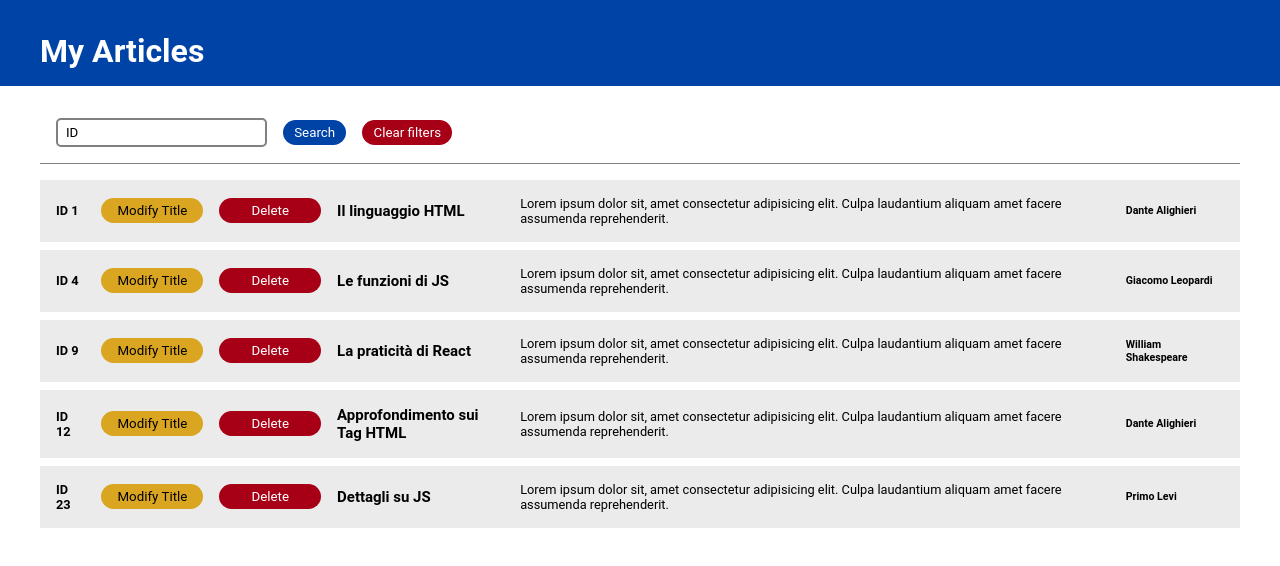
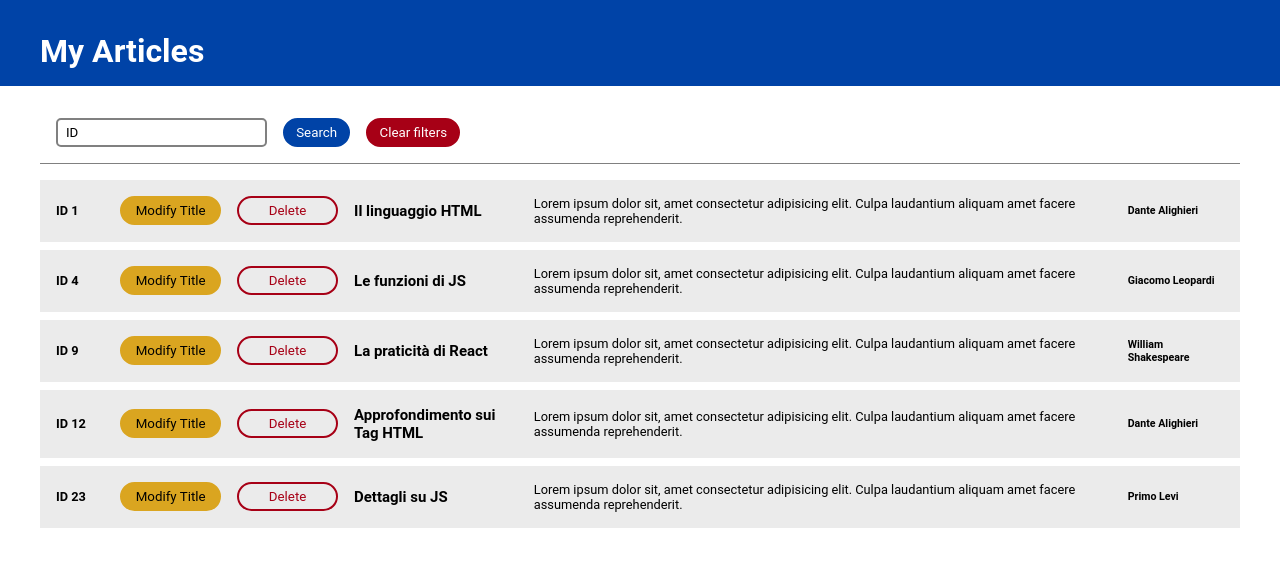
Before and after one commit to CamilloRosanio/react-form, a React (Vite) app: page / in a window 1280 px wide. Shown: the top 566 px of the page. Built offline with nearby package versions, Linux system fonts and the light colour scheme.

Commit message:
update del CSS

```diff
--- a/src/components/Main.jsx
+++ b/src/components/Main.jsx
@@ -35,7 +35,7 @@ function Main() {
 
     // MODIFY TITLE
     const modifyTitle = () => {
-        console.log('modify title');
+        newTitle = prompt('Assign a new Title');
     }
 
 
--- a/src/index.css
+++ b/src/index.css
@@ -30,7 +30,7 @@ header {
 }
 
 .button {
-  border: none;
+  border: 2px solid rgb(0, 67, 167);
   border-radius: 15px;
   background-color: rgb(0, 67, 167);
   color: white;
@@ -39,10 +39,13 @@ header {
 }
 
 .button.red {
-  background-color: rgb(167, 0, 22);
+  background-color: transparent;
+  color: rgb(167, 0, 22);
+  border: 2px solid rgb(167, 0, 22);
 }
 
 .button.gold {
+  border: 2px solid goldenrod;
   background-color: goldenrod;
   color: black;
 }
@@ -68,6 +71,12 @@ header {
   padding: 0.3rem 0.5rem;
 }
 
+.inputsContainer .button.red {
+  background-color: rgb(167, 0, 22);
+  color: white;
+  border: 2px solid rgb(167, 0, 22);
+}
+
 
 
 /******************************************
@@ -87,7 +96,7 @@ header {
 
 .feed h4 {
   font-weight: bold;
-  width: 3%;
+  width: 5%;
 }
 
 .feed .button {
```
